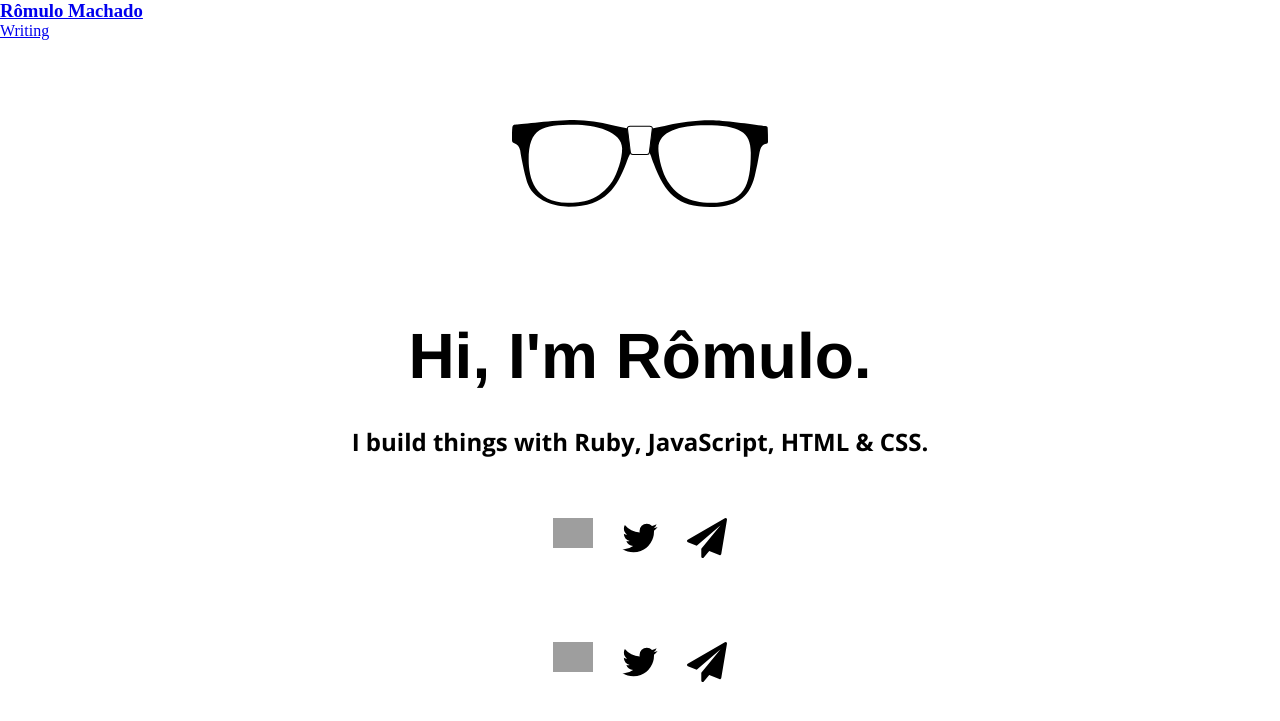
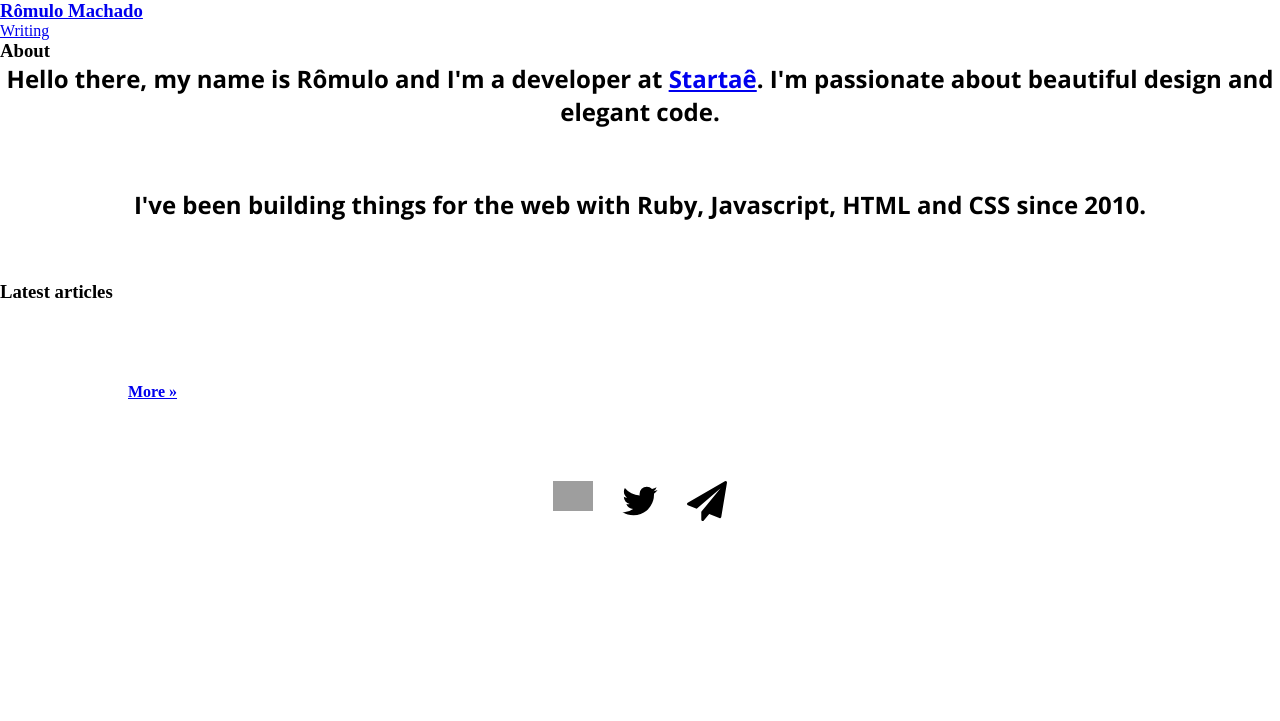
Before and after one commit to romulomachado/romulomachado.github.io, a Jekyll site: the page built from index.html, in a window 1280 px wide. Shown: the top 721 px of the page. Built offline with Jekyll 4.4.1, drawn with Linux system fonts in a browser that asks for light colours; some web fonts are replaced; grey boxes are pictures that could not be loaded.

Commit message:
Update index page

```diff
--- a/index.html
+++ b/index.html
@@ -3,28 +3,25 @@ layout: default
 title: Rômulo Machado
 ---
 
+<h3>About</h3>
+
+<p>Hello there, my name is Rômulo and I'm a developer at <a href="http://startae.com" target="_blank">Startaê</a>. I'm passionate about beautiful design and elegant code.</p>
+
+<p>I've been building things for the web with Ruby, Javascript, HTML and CSS since 2010.</p>
+
+<h3>Latest articles</h3>
+
 <main>
-  <img class="glasses" src="/images/glasses.svg">
+  {% for post in site.posts limit:5 %}
+    <div class="blog-post">
+      <h4 class="blog-post__title">
+        <a class="blog-post__link" href="{{ post.url }}">
+          {{ post.title }}
+        </a>
+      </h4>
+      <time datetime="{{post.date}}" class="blog-post__date">{{ post.date | date_to_string }}</time>
+    </div>
+  {% endfor %}
 
-  <h1>Hi, I'm Rômulo.</h1>
-
-  <p>I build things with Ruby, JavaScript, HTML & CSS.</p>
-
-  <ul class="links">
-    <li>
-      <a href="http://github.com/romulomachado" target="_blank">
-        <img src="/images/github-icon.svg">
-      </a>
-    </li>
-    <li>
-      <a href="http://twitter.com/romulomachado_" target="_blank">
-        <img src="/images/twitter-icon.svg">
-      </a>
-    </li>
-    <li>
-      <a href="mailto:rcorreamachado@gmail.com" target="_blank">
-        <img src="/images/email-icon.svg">
-      </a>
-    </li>
-  </ul>
+  <h4 class="blog-post__title"><a href="/writing.html">More »</a></h4>
 </main>
```
